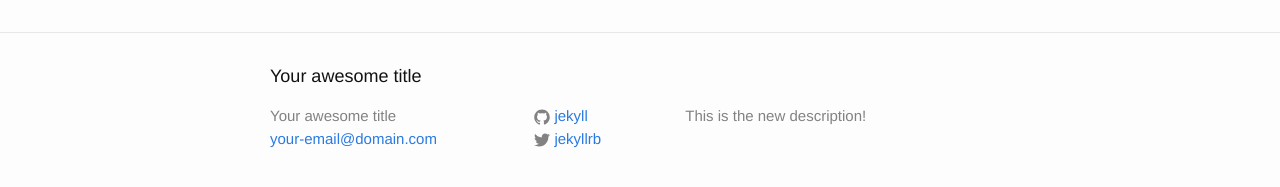
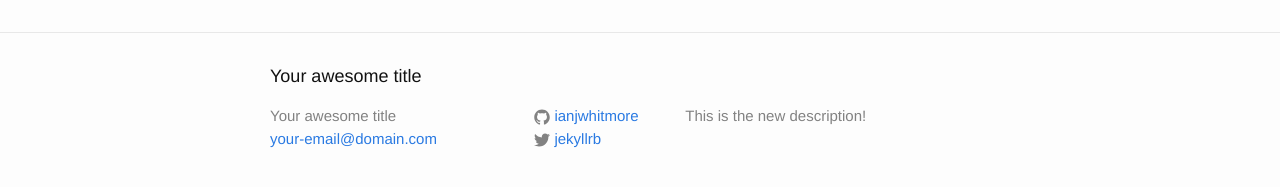
Before and after one commit to ianjwhitmore/ianjwhitmore.github.io, a Jekyll site: the page built from about.md, in a window 1280 px wide. Shown: the part 318-505 px from the top of the page. Built offline with Jekyll 4.4.1, drawn with Linux system fonts in a browser that asks for light colours.

Commit message:
Night Update

```diff
--- a/_config.yml
+++ b/_config.yml
@@ -13,7 +13,7 @@ description: > # this means to ignore newlines until "baseurl:"
 baseurl: "" # the subpath of your site, e.g. /blog
 url: "http://yourdomain.com" # the base hostname & protocol for your site
 twitter_username: jekyllrb
-github_username:  jekyll
+github_username:  ianjwhitmore
 
 # Build settings
 markdown: kramdown
```
